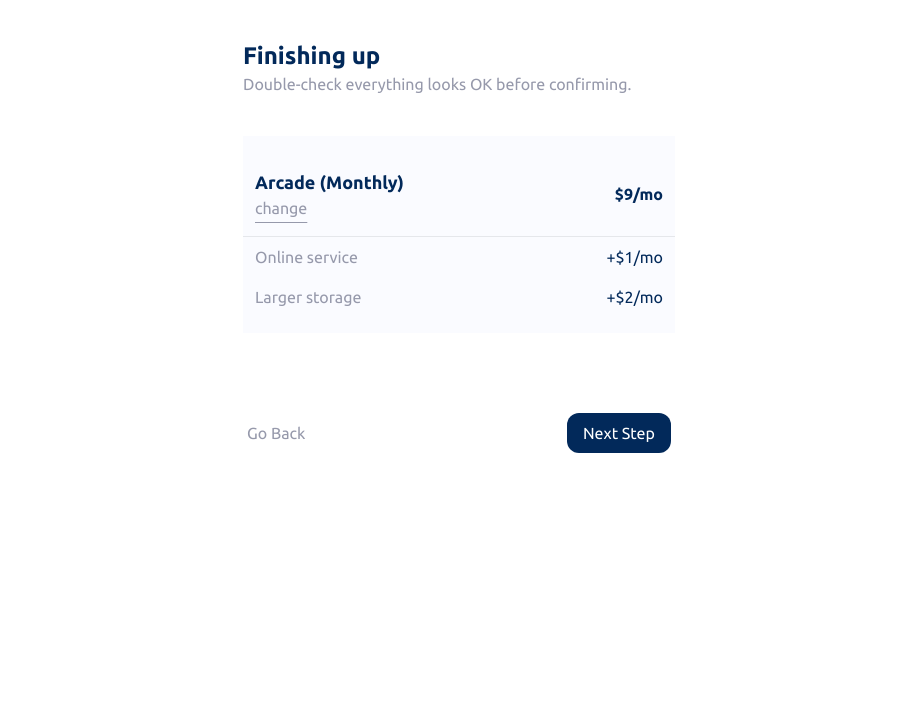
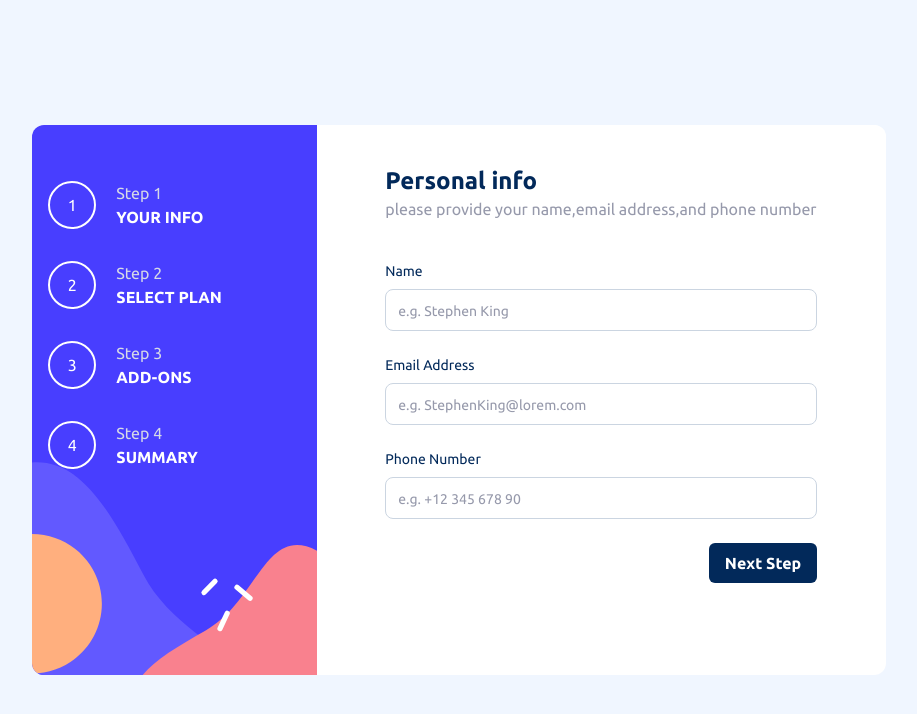
Before and after one commit to JohnAssebe/Multi-step-form, a React app: page / in a window 1280 px wide. Shown: the top 714 px of the page, without its empty margins (181-1098 px from the left). Built offline with nearby package versions, Linux system fonts and the light colour scheme; the HTML template or start-up script is replaced by a standard one.

Commit message:
feat: form step conected except 4th step :sparkles:

```diff
--- a/src/App.jsx
+++ b/src/App.jsx
@@ -1,10 +1,6 @@
-import FourthStepForm from "./components/step4Form";
+import Form from "./view/form";
 function App() {
-  return (
-    <>
-      <FourthStepForm />
-    </>
-  );
+  return <Form />;
 }
 
 export default App;
--- a/src/components/sideBar.jsx
+++ b/src/components/sideBar.jsx
@@ -1,6 +1,6 @@
 const SideBar = () => {
   return (
-    <div className="object-cover p-4 bg-center bg-no-repeat bg-cover rounded-xl bg-desktopbg">
+    <div className="object-cover h-full p-4 bg-center bg-no-repeat bg-cover bg-desktopbg">
       <div className="flex flex-col items-start justify-start gap-8 py-10 text-md text-White font-ubuntu">
         <div className="flex items-center justify-center gap-3">
           <div className="flex items-center justify-center w-12 h-12 bg-transparent border-2 rounded-full border-White">
--- a/src/components/step1Form.jsx
+++ b/src/components/step1Form.jsx
@@ -1,6 +1,19 @@
-const FirstStepForm = () => {
+/*eslint-disable*/
+import { useFormik } from "formik";
+const FirstStepForm = ({ formData, updateFormData, nextStep }) => {
+  const formik = useFormik({
+    initialValues: {
+      name: formData?.name || "",
+      email: formData?.email || "",
+      phoneNumber: formData?.phoneNumber || "",
+    },
+    onSubmit: (values) => {
+      updateFormData(values);
+      nextStep();
+    },
+  });
   return (
-    <form className="w-full px-4 py-10 bg-White">
+    <form className="w-full px-4 py-10 bg-White" onSubmit={formik.handleSubmit}>
       <div className="max-w-md px-2 mx-auto font-ubuntu">
         <h4 className="text-2xl font-bold text-Marineblue">Personal info</h4>
         <p className="text-base text-Coolgray">
@@ -16,6 +29,9 @@ const FirstStepForm = () => {
               type="text"
               className="w-full px-3 py-2 border rounded-lg outline-none focus:border-Marineblue border-slate-300 placeholder:text-Coolgray placeholder:text-sm"
               placeholder="e.g. Stephen King"
+              name="name"
+              value={formik.values.name}
+              onChange={formik.handleChange}
             />
           </div>
 
@@ -28,6 +44,9 @@ const FirstStepForm = () => {
               type="email"
               className="w-full px-3 py-2 border rounded-lg outline-none focus:border-Marineblue border-slate-300 placeholder:text-Coolgray placeholder:text-sm"
               placeholder="e.g. StephenKing@lorem.com"
+              name="email"
+              value={formik.values.email}
+              onChange={formik.handleChange}
             />
           </div>
 
@@ -40,6 +59,9 @@ const FirstStepForm = () => {
               type="tel"
               className="w-full px-3 py-2 border rounded-lg outline-none focus:border-Marineblue border-slate-300 placeholder:text-Coolgray placeholder:text-sm"
               placeholder="e.g. +12 345 678 90"
+              name="phoneNumber"
+              value={formik.values.phoneNumber}
+              onChange={formik.handleChange}
             />
           </div>
           <button
--- a/src/components/step2Form.jsx
+++ b/src/components/step2Form.jsx
@@ -1,11 +1,21 @@
-import {useState} from "react";
+/*eslint-disable*/
+import { useState } from "react";
 import ArcadeImage from "../assets/images/icon-arcade.svg";
 import AdvancedImage from "../assets/images/icon-advanced.svg";
 import ProImage from "../assets/images/icon-pro.svg";
 import "../styles/switch.css";
-const SecondStepForm = () => {
-  const [toggle,setToggle]=useState();
-  const updateToggle=()=>setToggle(visible=>!visible)
+const SecondStepForm = ({ updateFormData, nextStep, previousStep }) => {
+  const [toggle, setToggle] = useState(false);
+  const updateToggle = () => setToggle((visible) => !visible);
+  const [plan, setPlan] = useState("arcade");
+  const handleSubmit = () => {
+    updateFormData({
+      plan: plan,
+      plantime: toggle ? "yearly" : "monthly",
+    });
+    nextStep();
+  };
+
   return (
     <section className="w-full px-4 py-10 bg-White">
       <div className="max-w-md px-2 mx-auto font-ubuntu">
@@ -14,7 +24,12 @@ const SecondStepForm = () => {
           you have the option of monthly or yearly billing.
         </p>
         <div className="grid grid-cols-3 gap-3 my-10">
-          <div className="p-3 space-y-6 border rounded-lg cursor-pointer hover:border-Purplishblue hover:bg-Magnolia duration-500">
+          <div
+            className={`p-3 space-y-6 duration-500 border rounded-lg cursor-pointer hover:border-Purplishblue hover:bg-Magnolia ${
+              plan == "arcade" && "border-Purplishblue bg-Magnolia"
+            }`}
+            onClick={() => setPlan("arcade")}
+          >
             <img src={ArcadeImage} alt="arcade" />
             <div className="py-4">
               <h4 className="font-bold text-Marineblue">Arcade</h4>
@@ -22,7 +37,11 @@ const SecondStepForm = () => {
             </div>
           </div>
 
-           <div className="p-3 space-y-6 border rounded-lg cursor-pointer hover:border-Purplishblue hover:bg-Magnolia duration-500">
+          <div
+            className={`p-3 space-y-6 duration-500 border rounded-lg cursor-pointer hover:border-Purplishblue hover:bg-Magnolia
+            ${plan == "advanced" && "border-Purplishblue bg-Magnolia"}`}
+            onClick={() => setPlan("advanced")}
+          >
             <img src={AdvancedImage} alt="advanced" />
             <div className="py-4">
               <h4 className="font-bold text-Marineblue">Advanced</h4>
@@ -30,8 +49,12 @@ const SecondStepForm = () => {
             </div>
           </div>
 
-
-           <div className="p-3 space-y-6 border rounded-lg cursor-pointer hover:border-Purplishblue hover:bg-Magnolia duration-500">
+          <div
+            className={`p-3 space-y-6 duration-500 border rounded-lg cursor-pointer hover:border-Purplishblue hover:bg-Magnolia  ${
+              plan == "pro" && "border-Purplishblue bg-Magnolia"
+            }`}
+            onClick={() => setPlan("pro")}
+          >
             <img src={ProImage} alt="pro" />
             <div className="py-4">
               <h4 className="font-bold text-Marineblue">Pro</h4>
@@ -39,17 +62,27 @@ const SecondStepForm = () => {
             </div>
           </div>
         </div>
-        <div className="w-full bg-Magnolia rounded-lg flex items-center justify-center gap-2 py-6 gap-4">
-           <p>Monthly</p>
-           <label className="switch">
-            <input type="checkbox" checked={toggle} onChange={()=>updateToggle}/>
+        <div className="flex items-center justify-center w-full gap-4 py-6 rounded-lg bg-Magnolia">
+          <p>Monthly</p>
+          <label className="switch">
+            <input type="checkbox" checked={toggle} onChange={updateToggle} />
             <span className="slider round"></span>
           </label>
           <p>Yearly</p>
         </div>
-        <div className="w-full px-1 flex justify-between items-center mt-20">
-          <button className="text-md text-Coolgray">Go Back</button>
-          <button className="text-md text-white bg-Marineblue rounded-xl px-4 py-2">Next Step</button>
+        <div className="flex items-center justify-between w-full px-1 mt-20">
+          <button
+            className="text-md text-Coolgray"
+            onClick={(e) => previousStep(e)}
+          >
+            Go Back
+          </button>
+          <button
+            className="px-4 py-2 text-white text-md bg-Marineblue rounded-xl"
+            onClick={handleSubmit}
+          >
+            Next Step
+          </button>
         </div>
       </div>
     </section>
--- a/src/components/step3Form.jsx
+++ b/src/components/step3Form.jsx
@@ -1,10 +1,17 @@
+/*eslint-disable*/
 import { useState } from "react";
-const ThirdStepForm = () => {
+const ThirdStepForm = ({ updateFormData, nextStep, previousStep }) => {
   const [selected, setSelected] = useState([]);
   const updateSelected = (term) =>
     !selected.includes(term)
       ? setSelected((selected) => [...selected, term])
       : setSelected((selected) => selected.filter((ele) => ele != term));
+  const handleUpdate = () => {
+    updateFormData({
+      addOns: selected,
+    });
+    nextStep();
+  };
   return (
     <section className="w-full px-4 py-10 bg-White">
       <div className="max-w-md px-2 mx-auto font-ubuntu">
@@ -135,8 +142,13 @@ const ThirdStepForm = () => {
           </div>
 
           <div className="flex items-center justify-between w-full px-1 mt-20">
-            <button className="text-md text-Coolgray">Go Back</button>
-            <button className="px-4 py-2 text-white text-md bg-Marineblue rounded-xl">
+            <button className="text-md text-Coolgray" onClick={previousStep}>
+              Go Back
+            </button>
+            <button
+              className="px-4 py-2 text-white text-md bg-Marineblue rounded-xl"
+              onClick={() => handleUpdate()}
+            >
               Next Step
             </button>
           </div>
--- a/src/components/step4Form.jsx
+++ b/src/components/step4Form.jsx
@@ -6,7 +6,7 @@ const FourthStepForm = () => {
         <p className="text-base text-Coolgray">
           Double-check everything looks OK before confirming.
         </p>
-        <div className="w-full py-4 my-10 bg-Alabaster">
+        <div className="w-full py-4 mt-10 mb-2 bg-Alabaster">
           <div className="flex items-center justify-between w-full px-3 py-4 border-b">
             <div>
               <h4 className="text-lg font-bold text-Marineblue">
@@ -28,6 +28,10 @@ const FourthStepForm = () => {
             <p className="text-Marineblue">+$2/mo</p>
           </div>
         </div>
+        <div className="flex items-center justify-between w-full px-3 py-2">
+          <p className="text-Coolgray">total(per month)</p>
+          <p className="text-lg font-bold text-Marineblue">+$12/mo</p>
+        </div>
         <div className="flex items-center justify-between w-full px-1 mt-20">
           <button className="text-md text-Coolgray">Go Back</button>
           <button className="px-4 py-2 text-white text-md bg-Marineblue rounded-xl">
--- /dev/null
+++ b/src/view/form.jsx
@@ -0,0 +1,61 @@
+import { useState } from "react";
+import SideBar from "../components/sideBar";
+import FirstStepForm from "../components/step1Form";
+import SecondStepForm from "../components/step2Form";
+import ThirdStepForm from "../components/step3Form";
+import FourthStepForm from "../components/step4Form";
+const Form = () => {
+  const [step, setStep] = useState(1);
+  const nextStep = () => setStep((value) => value + 1);
+  const previousStep = (e) => {
+    e.preventDefault();
+    setStep((value) => value - 1);
+  };
+
+  const [formData, setFormData] = useState({});
+  const updateFormData = (form) => {
+    setFormData({ ...formData, ...form });
+  };
+  console.log(formData);
+  return (
+    <div className="flex items-center justify-center w-full h-screen bg-Magnolia">
+      <div className="flex items-start justify-center w-full lg:w-2/3 overflow-hidden bg-white rounded-xl h-[550px]">
+        <div className="h-full basis-1/3">
+          <SideBar />
+        </div>
+        <div className="basis-2/3">
+          {step == 1 && (
+            <FirstStepForm
+              formData={formData}
+              updateFormData={updateFormData}
+              nextStep={nextStep}
+            />
+          )}
+          {step == 2 && (
+            <SecondStepForm
+              updateFormData={updateFormData}
+              nextStep={nextStep}
+              previousStep={previousStep}
+            />
+          )}
+          {step == 3 && (
+            <ThirdStepForm
+              updateFormData={updateFormData}
+              nextStep={nextStep}
+              previousStep={previousStep}
+            />
+          )}
+          {step == 4 && (
+            <FourthStepForm
+              updateFormData={updateFormData}
+              nextStep={nextStep}
+              previousStep={previousStep}
+            />
+          )}
+        </div>
+      </div>
+    </div>
+  );
+};
+
+export default Form;
```
